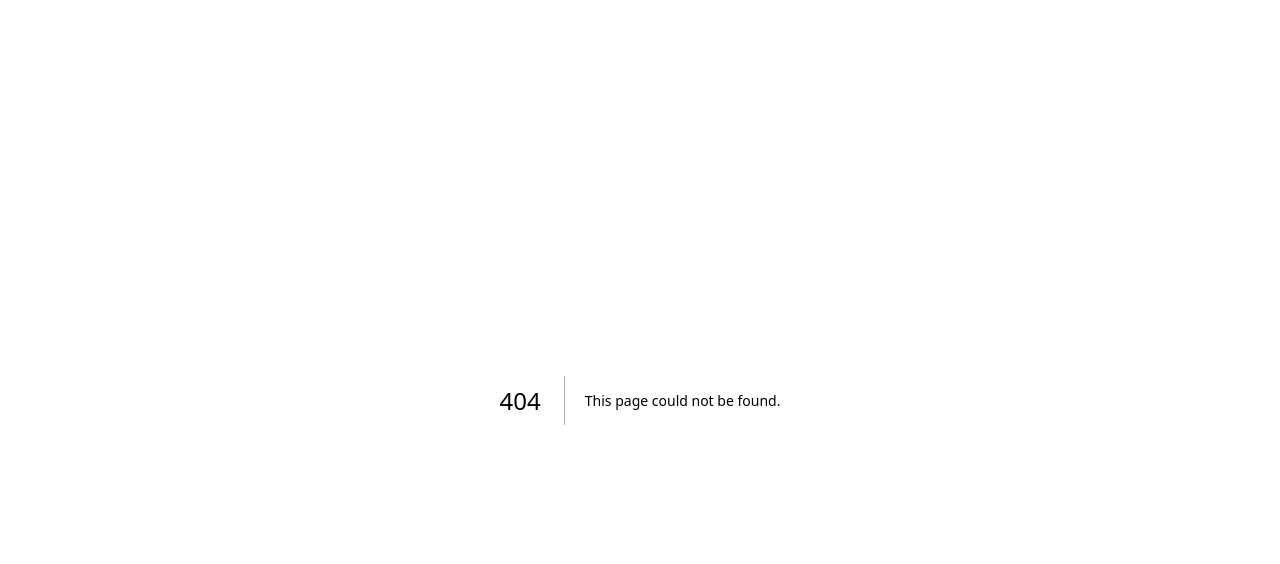
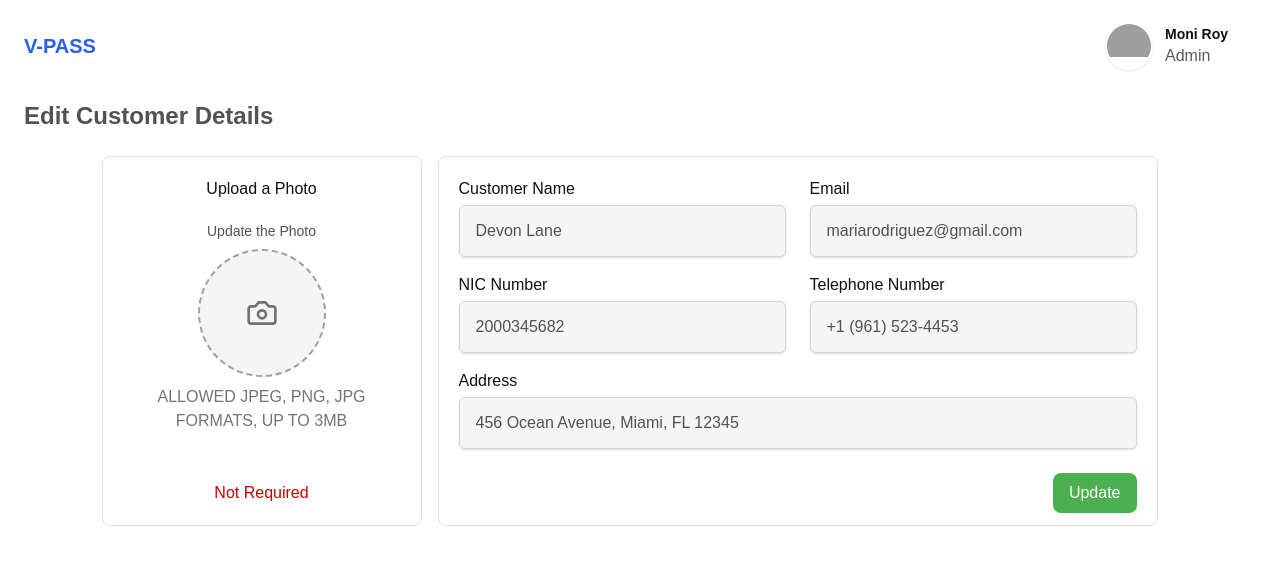
Before and after one commit to NeonCoders-UoM/web-app-frontend, a Next.js app in the folder admin-frontend/: page /client/1/edit in a window 1280 px wide. Before the commit this address had no page. Shown: the top 564 px of the page. Built offline with nearby package versions, Linux system fonts and the light colour scheme; grey boxes are pictures that could not be loaded.

Commit message:
create client edit page

```diff
--- /dev/null
+++ b/admin-frontend/src/app/client/[id]/edit/page.tsx
@@ -0,0 +1,139 @@
+"use client"
+
+import { useState, useEffect } from "react"
+import { useParams, useRouter } from "next/navigation"
+import UserProfileCard from "@/components/molecules/user-card/user-card"
+import CustomerUpdateForm from "@/components/organism/customer-update-form/customer-update-form"
+import colors from "@/styles/colors"
+
+interface ClientData {
+  id: string
+  name: string
+  email: string
+  nic: string
+  phone: string
+  address: string
+  profilePicture: string
+}
+
+const ClientEditPage = () => {
+  const router = useRouter()
+  const params = useParams()
+  const clientId = params.id as string
+  const [isLoading, setIsLoading] = useState(true)
+  const [clientData, setClientData] = useState<ClientData | null>(null)
+
+  useEffect(() => {
+    const fetchClientData = async () => {
+      setIsLoading(true)
+      try {
+        await new Promise((resolve) => setTimeout(resolve, 1000))
+
+        let clientName = "Devon Lane"
+        if (clientId === "client-2" || clientId === "client-4") {
+          clientName = "Kathryn Murphy"
+        } else if (clientId === "client-3" || clientId === "client-6") {
+          clientName = "Eleanor Pena"
+        }
+
+        setClientData({
+          id: clientId,
+          name: clientName,
+          email: "mariarodriguez@gmail.com",
+          nic: "2000345682",
+          phone: "+1 (961) 523-4453",
+          address: "456 Ocean Avenue, Miami, FL 12345",
+          profilePicture: "https://placehold.co/80x80/svg?text=Client",
+        })
+      } catch (error) {
+        console.error("Error fetching client data:", error)
+      } finally {
+        setIsLoading(false)
+      }
+    }
+
+    fetchClientData()
+  }, [clientId])
+
+  const handleFormSubmit = (data: {
+    customerName: string
+    email: string
+    nicNumber: string
+    telephoneNumber: string
+    address: string
+    photo: File | null
+  }) => {
+    console.log("Updating client with data:", data)
+    router.push(`/client/${clientId}`)
+  }
+
+  if (isLoading) {
+    return (
+      <div className="flex min-h-screen bg-white">
+        <div className="flex-1 p-6 flex items-center justify-center">
+          <div className="animate-spin rounded-full h-12 w-12 border-t-2 border-b-2 border-primary-200"></div>
+        </div>
+      </div>
+    )
+  }
+
+  if (!clientData) {
+    return (
+      <div className="flex min-h-screen bg-white">
+        <div className="flex-1 p-6">
+          <div className="text-center py-12">
+            <p className="text-neutral-400">Client not found</p>
+          </div>
+        </div>
+      </div>
+    )
+  }
+
+  return (
+    <div className="flex min-h-screen bg-white">
+      {/* Main Content */}
+      <div className="flex-1 p-6">
+        {/* Header */}
+        <div className="flex justify-between items-center mb-8">
+          <h1
+            className="text-xl font-bold"
+            style={{ color: colors.primary[200] }}
+          >
+            V-PASS
+          </h1>
+          <UserProfileCard
+            pictureSrc="/images/profipic.jpg" // Already updated to use local image
+            pictureAlt="Moni Roy"
+            name="Moni Roy"
+            role="admin"
+            onLogout={() => console.log("Logout clicked")}
+            onProfileClick={() => console.log("Profile clicked")}
+            onSettingsClick={() => console.log("Settings clicked")}
+          />
+        </div>
+
+        {/* Page Title */}
+        <h2 className="text-2xl font-bold text-neutral-600 mb-6">
+          Edit Customer Details
+        </h2>
+
+        {/* Customer Update Form */}
+        <div className="flex justify-center">
+          <CustomerUpdateForm
+            initialData={{
+              customerName: clientData.name,
+              email: clientData.email,
+              nicNumber: clientData.nic,
+              telephoneNumber: clientData.phone,
+              address: clientData.address,
+              photo: null,
+            }}
+            onSubmit={handleFormSubmit}
+          />
+        </div>
+      </div>
+    </div>
+  )
+}
+
+export default ClientEditPage
--- a/admin-frontend/src/components/organism/customer-update-form/customer-update-form.tsx
+++ b/admin-frontend/src/components/organism/customer-update-form/customer-update-form.tsx
@@ -4,6 +4,7 @@ import type React from "react"
 import { useState } from "react"
 import InputField from "@/components/atoms/input-fields/input-fields"
 import UploadPhoto from "@/components/atoms/upload-photo/upload-photo"
+import Button from "@/components/atoms/button/button"
 import colors from "@/styles/colors"
 
 interface CustomerUpdateFormProps {
@@ -57,11 +58,10 @@ export default function CustomerUpdateForm({ onSubmit, initialData }: CustomerUp
         fontFamily: "var(--font-family-text)",
       }}
     >
-      {/* Left Section - Photo Upload */}
       <div
         style={{
           width: "320px",
-          height: "320px",
+          height: "370px",
           border: "1px solid #e0e0e0",
           borderRadius: "8px",
           padding: "20px",
@@ -100,11 +100,10 @@ export default function CustomerUpdateForm({ onSubmit, initialData }: CustomerUp
         </p>
       </div>
 
-      {/* Right Section - Form */}
       <div
         style={{
           width: "720px",
-          height: "340px",
+          height: "370px",
           border: "1px solid #e0e0e0",
           borderRadius: "8px",
           padding: "20px",
@@ -112,7 +111,7 @@ export default function CustomerUpdateForm({ onSubmit, initialData }: CustomerUp
       >
         <form onSubmit={handleSubmit}>
           <div className="grid grid-cols-2 gap-x-6 gap-y-4">
-            {/* Customer Name */}
+
             <div>
               <label
                 htmlFor="customerName"
@@ -134,7 +133,7 @@ export default function CustomerUpdateForm({ onSubmit, initialData }: CustomerUp
               />
             </div>
 
-            {/* Email */}
+
             <div>
               <label
                 htmlFor="email"
@@ -157,7 +156,6 @@ export default function CustomerUpdateForm({ onSubmit, initialData }: CustomerUp
               />
             </div>
 
-            {/* NIC Number */}
             <div>
               <label
                 htmlFor="nicNumber"
@@ -179,7 +177,7 @@ export default function CustomerUpdateForm({ onSubmit, initialData }: CustomerUp
               />
             </div>
 
-            {/* Telephone Number */}
+
             <div>
               <label
                 htmlFor="telephoneNumber"
@@ -225,21 +223,13 @@ export default function CustomerUpdateForm({ onSubmit, initialData }: CustomerUp
           </div>
 
           <div className="flex justify-end mt-6">
-            <button
+            <Button
               type="submit"
-              style={{
-                backgroundColor: "#4CAF50",
-                color: "white",
-                padding: "8px 16px",
-                borderRadius: "4px",
-                border: "none",
-                fontSize: "var(--font-size-sm)",
-                fontWeight: "var(--font-weight-medium)",
-                cursor: "pointer",
-              }}
+              variant="success"
+              size="medium"
             >
               Update
-            </button>
+            </Button>
           </div>
         </form>
       </div>
```
